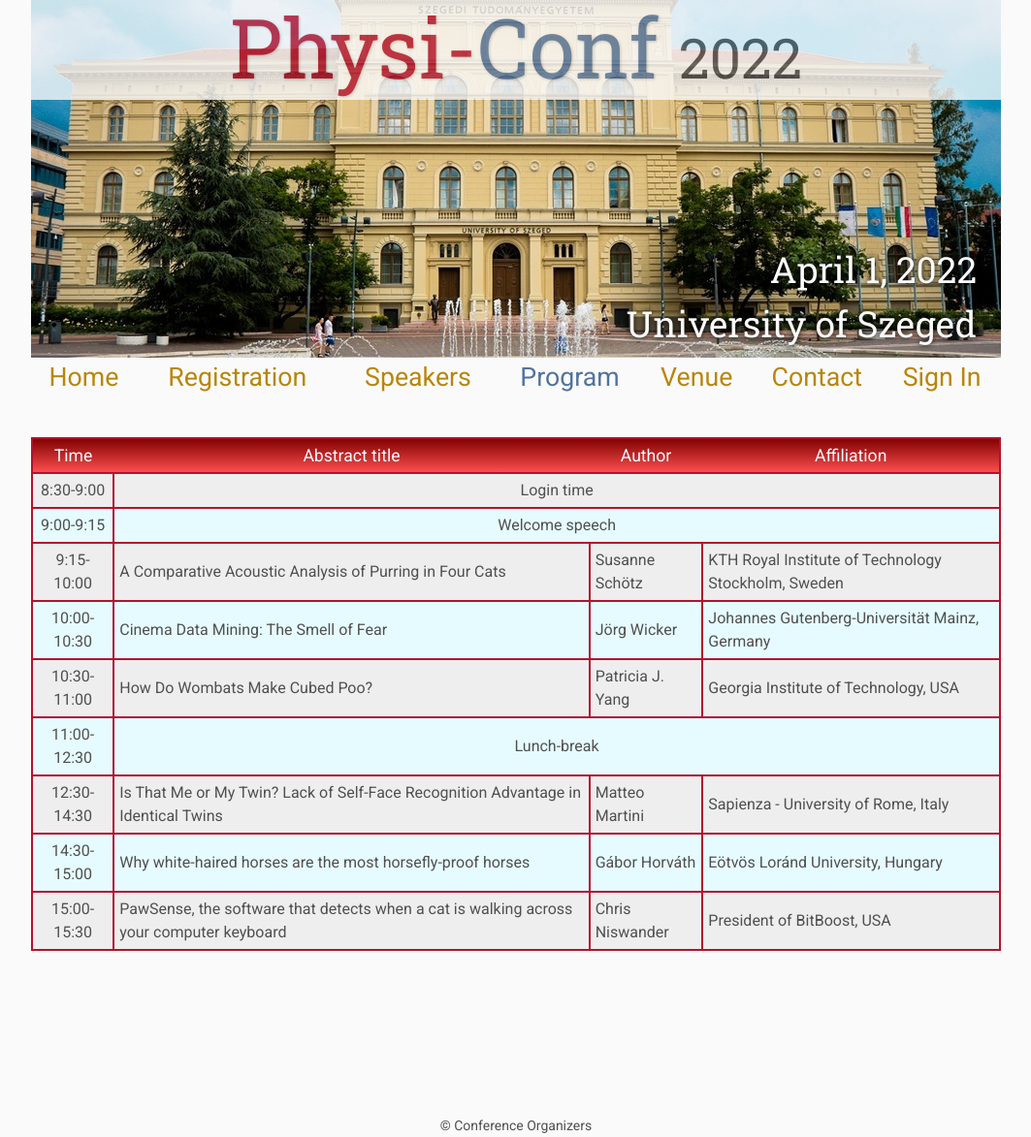
After one commit to Mused21/webtervprojekt, a PHP site: page /program.html in a window 1280 px wide. The commit adds this page. Shown: the whole page at 97% size, without its empty margins (108-1171 px from the left). Run offline with PHP 8.4, Linux system fonts and the light colour scheme.

Commit message:
Add some new pages

```diff
--- a/css/main.css
+++ b/css/main.css
@@ -18,7 +18,7 @@ body {
     font-family: 'Roboto',sans-serif;
     font-size: 1em;
     line-height: 1.5em;
-    margin: 60px auto;
+    margin: 0px auto;
     width: 1000px;
 }
 
@@ -56,10 +56,12 @@ p {
   text-align: left;
 }
 
-table {
+table.navigation {
     width: 1000px;
-    margin: 12px auto 24px auto;
+    margin: 0px auto 24px auto;
     float: center;
+    background-color: #fafafa;
+
 }
 td {
     text-align: left;
--- /dev/null
+++ b/css/table.css
@@ -0,0 +1,37 @@
+
+table.programTable tr:nth-child(even) {
+  background: #E6FBFF;
+}
+
+table.programTable {
+  border-collapse: collapse;
+  width: 100%;
+  padding:  5px 5px;
+  background-color: #EEEEEE; /*halvány szürke*/
+
+
+}
+
+table.programTable td, table.programTable {
+  border: 2px solid #b2132e; /*upsdell red*/
+  padding: 5px 5px;
+  vertical-align: middle;
+}
+
+table.programTable th {
+  padding: 5px 5px;
+  vertical-align: middle;
+}
+
+table.programTable thead {
+  background: linear-gradient(to top, #ff5050 0%, #800000 100%);
+  font-size: 1.1em;
+  color: #E6FBFF;
+  text-align: center;
+
+}
+
+table.programTable tbody tr td:first-child {
+    text-align: center;
+    vertical-align: middle;
+}
--- /dev/null
+++ b/program.html
@@ -0,0 +1,117 @@
+<!DOCTYPE html>
+<html lang='en'>
+
+<head>
+    <link rel="stylesheet" type="text/css" media="all" href="css/main.css"/>
+    <link rel="stylesheet" type="text/css" media="all" href="css/table.css"/>
+    <title>Konferencia</title>
+</head>
+
+<body>
+    <div class="banner">
+        <img src="media/banner.jpg" alt="konferencia banner">
+        <div class="top">
+            <span class="title1">Physi-</span><span class="title2">Conf</span> <span class="year">2022</span>
+        </div>
+        <div class="bottom-right">
+            April 1, 2022 <br> University of Szeged
+        </div>
+    </div>
+
+    <table class="navigation">
+        <tr>
+            <td class="navigation">
+                <a title="Conference Home Page" href="index.html">Home</a>
+            </td>
+            <td class="navigation">
+                <a title="Register for the Conference" href="registration.html">Registration</a>
+            </td>
+            <td class="navigation">
+                <a title="Conference Speakers" href="speakers.html">Speakers</a>
+            </td>
+            <td class="navigation">
+                <a class="current" title="Conference Program" href="program.html">Program</a>
+            </td>
+            <td class="navigation">
+                <a title="Venue of the Conference" href="venue.html">Venue</a>
+            </td>
+            <td class="navigation">
+                <a title="Conference Flyer" href="flyer.html">Contact</a>
+            </td>
+            <td class="navigation">
+                <a title="Signing In" href="login.html">Sign In</a>
+            </td>
+        </tr>
+    </table>
+
+    <h2></h2>
+
+    <table class="programTable">
+      <thead>
+        <tr>
+          <th>Time</th>
+          <th>Abstract title</th>
+          <th>Author</th>
+          <th>Affiliation</th>
+        </tr>
+      </thead>
+
+  <tbody>
+    <tr>
+      <td>8:30-9:00</td>
+      <td colspan="3" style="text-align:center">Login time</td>
+    </tr>
+    <tr>
+      <td>9:00-9:15</td>
+      <td colspan="3" style="text-align:center">Welcome speech</td>
+
+    </tr>
+    <tr>
+      <td>9:15-10:00</td>
+      <td>A Comparative Acoustic Analysis of Purring in Four Cats</td>
+      <td>Susanne Schötz</td>
+      <td>KTH Royal Institute of Technology Stockholm, Sweden</td>
+    </tr>
+    <tr>
+      <td>10:00-10:30</td>
+      <td>Cinema Data Mining: The Smell of Fear</td>
+      <td>Jörg Wicker</td>
+      <td>Johannes Gutenberg-Universität Mainz, Germany</td>
+    </tr>
+    <tr>
+      <td>10:30-11:00</td>
+      <td>How Do Wombats Make Cubed Poo?</td>
+      <td>Patricia J. Yang</td>
+      <td>Georgia Institute of Technology, USA</td>
+    </tr>
+    <tr>
+      <td>11:00-12:30</td>
+      <td colspan="3" style="text-align:center">Lunch-break</td>
+    </tr>
+    <tr>
+      <td>12:30-14:30</td>
+      <td>Is That Me or My Twin? Lack of Self-Face Recognition Advantage in Identical Twins</td>
+      <td>Matteo Martini</td>
+      <td>Sapienza - University of Rome, Italy</td>
+    </tr>
+    <tr>
+      <td>14:30-15:00</td>
+      <td>Why white-haired horses are the most horsefly-proof horses</td>
+      <td>Gábor Horváth</td>
+      <td>Eötvös Loránd University, Hungary</td>
+    </tr>
+    <tr>
+      <td>15:00-15:30</td>
+      <td>PawSense, the software that detects when a cat is walking across your computer keyboard</td>
+      <td>Chris Niswander</td>
+      <td>President of BitBoost, USA</td>
+    </tr>
+  </tbody>
+</table>
+
+    <footer>
+        &copy; Conference Organizers
+    </footer>
+
+</body>
+</html>
```
Also changed, not shown: css/form.css (added, +28 -0 lines), index.html (+9 -6 lines), registration.html (added, +92 -0 lines), venue.html (added, +63 -0 lines), media/flag.png (added).
